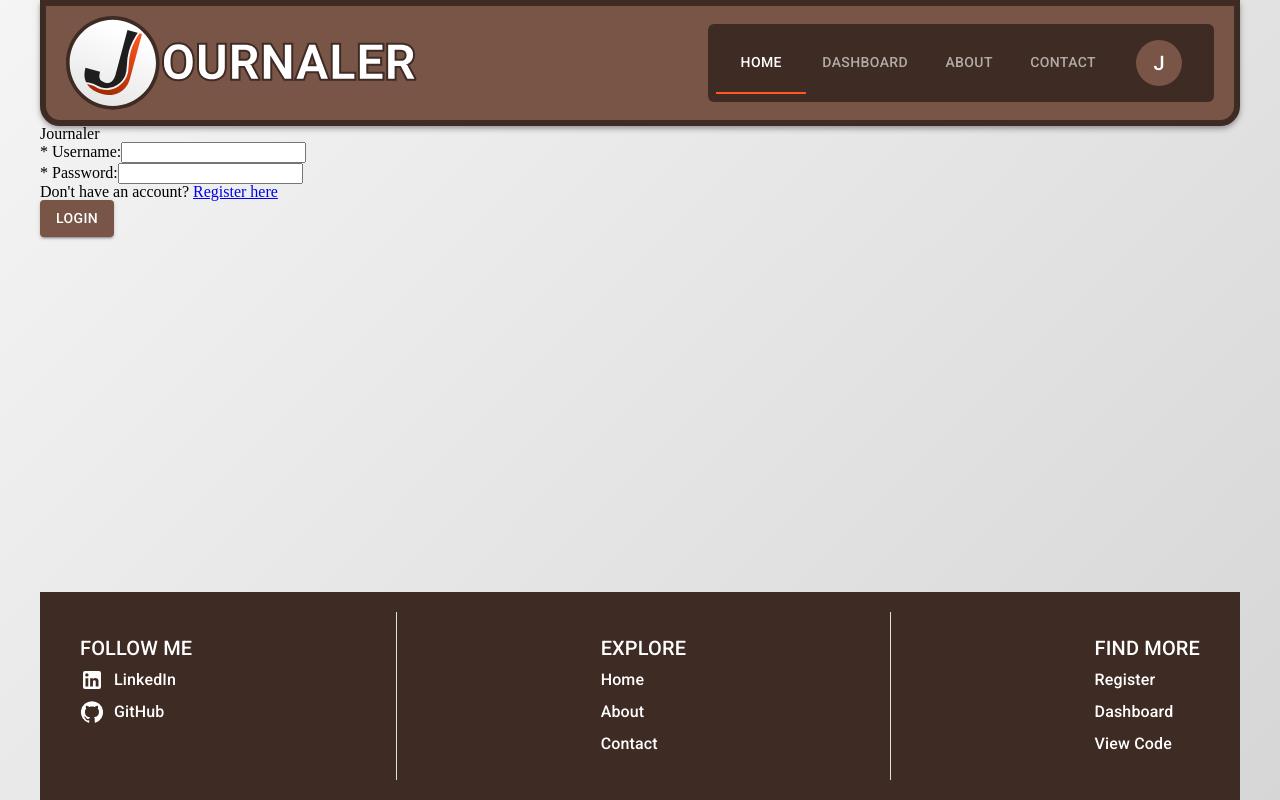
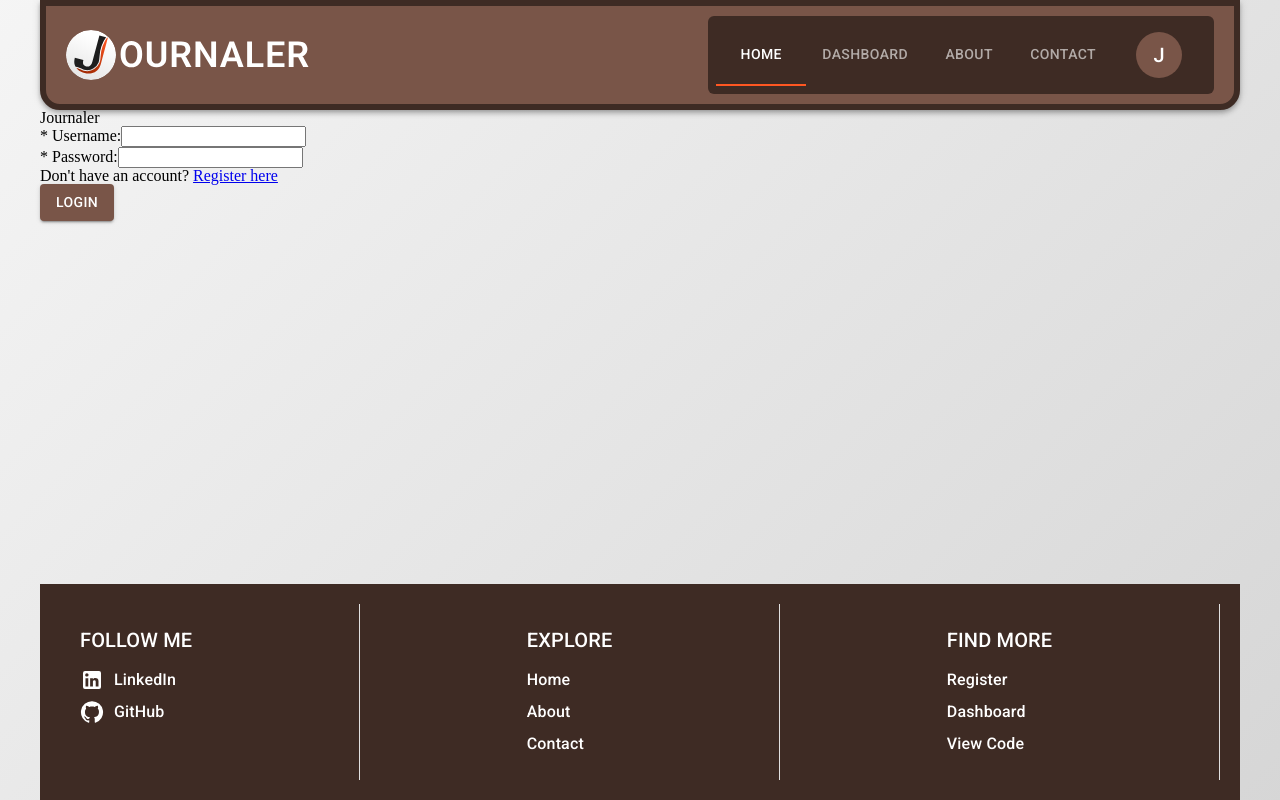
Before and after one commit to waylonturbes/journaler-frontend, a React (Create React App) app: page / in a window 1280 px wide. Built offline with nearby package versions, Linux system fonts and the light colour scheme.

Commit message:
feat: replace brand logo with new version

```diff
--- a/src/components/base/Footer/CustomFooterComponents.tsx
+++ b/src/components/base/Footer/CustomFooterComponents.tsx
@@ -22,7 +22,7 @@
 export const FooterListHeader = (props: FooterHeaderProps) => {
   const { title } = props;
   return (
-    <Typography variant="h6" color="common.white">
+    <Typography variant="h6" color="common.white" sx={{ mb: "8px" }}>
       {title}
     </Typography>
   );
--- a/src/components/base/Footer/DesktopFooter.tsx
+++ b/src/components/base/Footer/DesktopFooter.tsx
@@ -74,6 +74,11 @@
           link="https://github.com/waylonturbes/journaler-frontend"
         />
       </List>
+      <Divider
+        orientation="vertical"
+        flexItem
+        sx={{ bgcolor: "common.white" }}
+      />
     </Box>
   );
 };
```
Also changed, not shown: src/assets/brand.svg.
